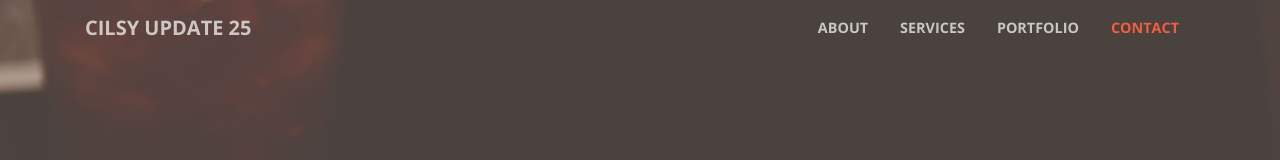
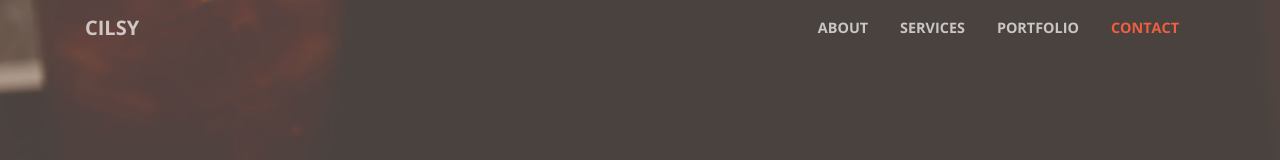
Before and after one commit to Rizal-I/LandingPage, a website with bundled scripts: page index.html in a window 1280 px wide. Shown: the top 160 px of the page. Built offline with nearby package versions, Linux system fonts and the light colour scheme.

Commit message:
Update index.html

```diff
--- a/index.html
+++ b/index.html
@@ -31,7 +31,7 @@
   <!-- Navigation -->
   <nav class="navbar navbar-expand-lg navbar-light fixed-top" id="mainNav">
     <div class="container">
-      <a class="navbar-brand js-scroll-trigger" href="#page-top">Cilsy update 25</a>
+      <a class="navbar-brand js-scroll-trigger" href="#page-top">Cilsy</a>
       <button class="navbar-toggler navbar-toggler-right" type="button" data-toggle="collapse" data-target="#navbarResponsive" aria-controls="navbarResponsive" aria-expanded="false" aria-label="Toggle navigation">
         <span class="navbar-toggler-icon"></span>
       </button>
```
